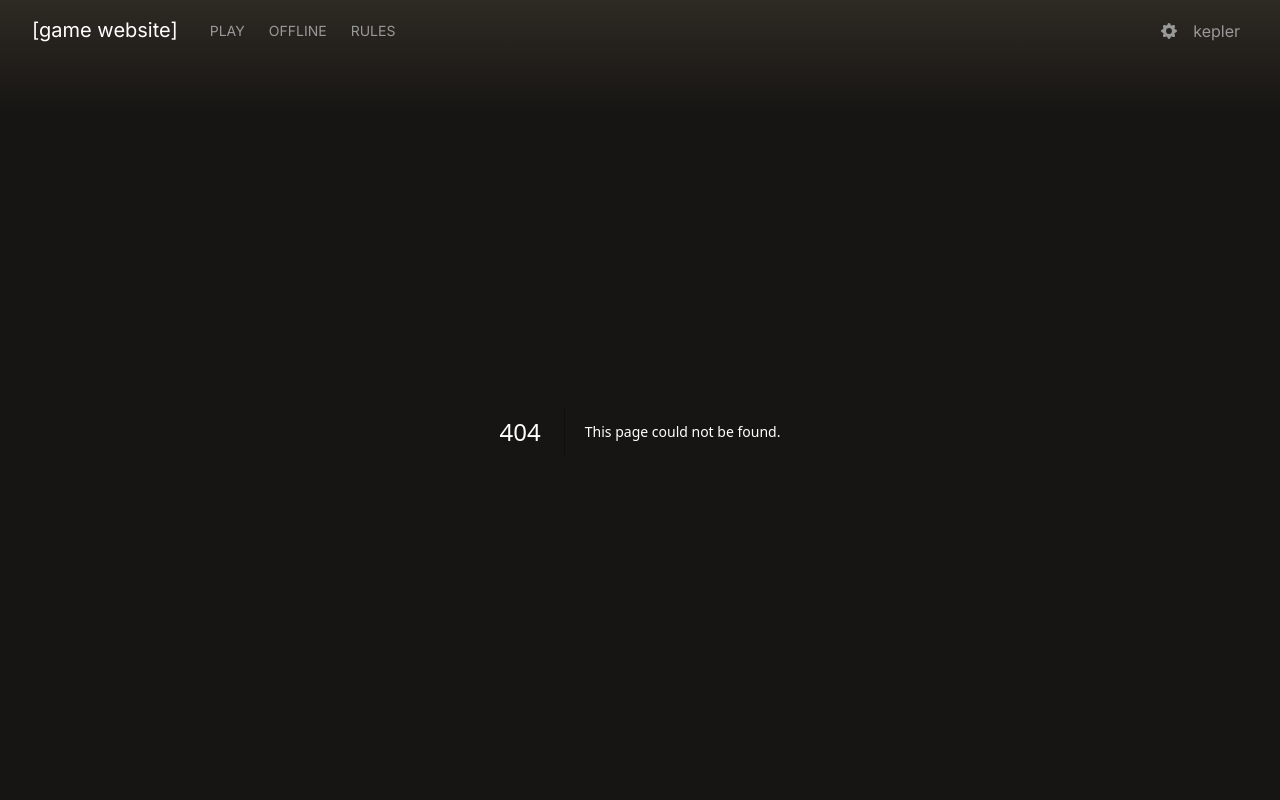
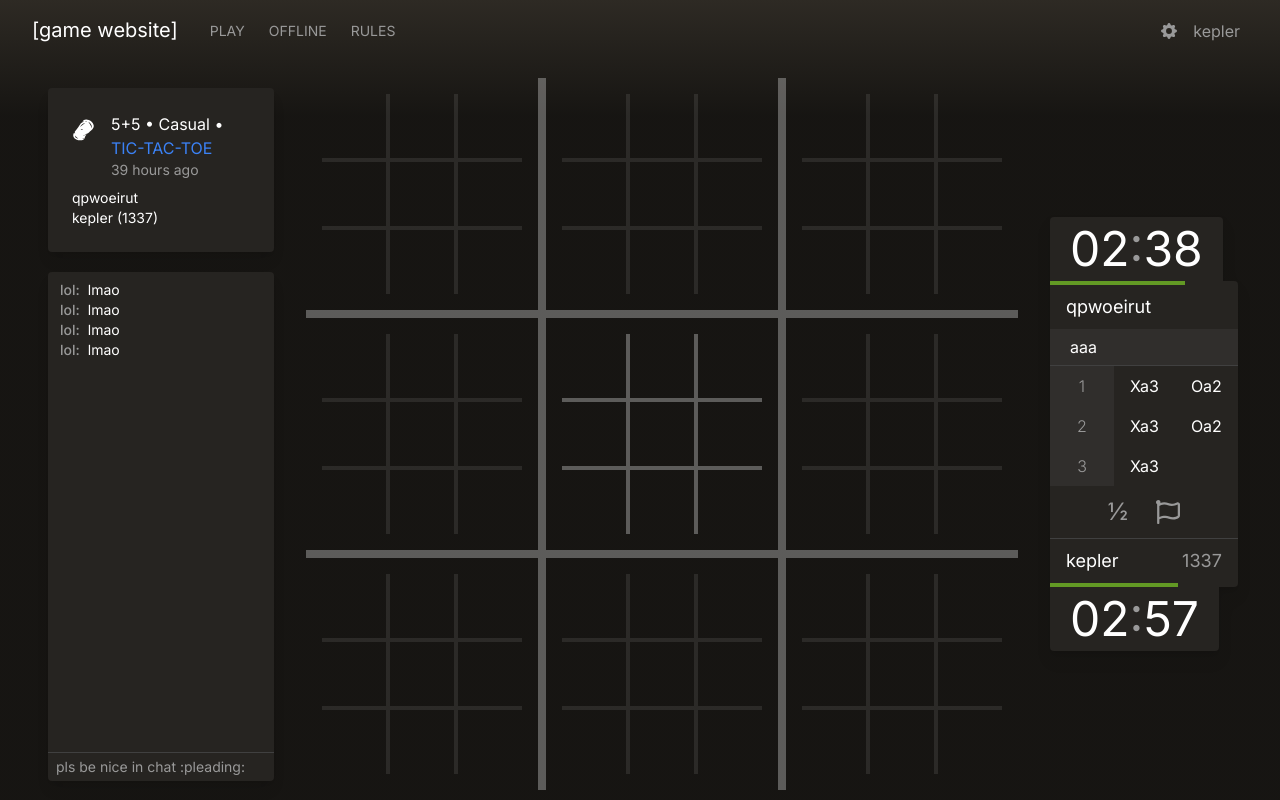
Before and after one commit to SVWEFSBRWHWBCOTSEID/SVWEFSBRWHWBCOTSEID.github.io, a Next.js app: page /uttt/1 in a window 1280 px wide. Before the commit this address had no page. Built offline with nearby package versions, Linux system fonts and the light colour scheme.

Commit message:
Tweak spacing, add UTTT concept page

```diff
--- a/app/ttt/[id]/page.tsx
+++ b/app/ttt/[id]/page.tsx
@@ -6,8 +6,8 @@ import Head from 'next/head';
 // Components
 import TicTacToeBoard, {defaultTTTBoard, BoardStatus, TTTBoard, TTTSymbol} from '../../../components/TicTacToeBoard';
 import Chat from '../../../components/Chat';
+import GameHeader from '../../../components/GameHeader';
 import GameStateIndicator from '../../../components/GameStateIndicator';
-import GameHeader from '../../../components/GameHeader';
 
 
 export default function TicTacToe() {
@@ -25,7 +25,7 @@ export default function TicTacToe() {
     }
 
     return (
-        <main className="flex gap-20 items-center justify-between px-12 pt-4">
+        <main className="flex gap-8 items-center justify-between px-12 pt-4">
             <Head>
                 <title>Tic-Tac-Toe</title>
                 <meta name="description" content="Offline Tic-Tac-Toe for single-device games." />
--- /dev/null
+++ b/app/uttt/[id]/page.tsx
@@ -0,0 +1,88 @@
+'use client' // TODO
+
+import {useState} from 'react';
+import Head from 'next/head';
+
+// Components
+import UltimateTicTacToeBoard, {
+    ANY_BOARD,
+    defaultUTTTBoard,
+    defaultUTTTBoardStatuses,
+    UTTTBoard,
+    UTTTBoardStatuses
+} from '../../../components/UltimateTicTacToeBoard';
+import TicTacToeScoreIndicator, {TTTScores} from '../../../components/TicTacToeScoreIndicator';
+
+// Utilities
+import {BoardStatus, checkBoardStatus, TTTBoard, TTTSymbol} from '../../../components/TicTacToeBoard';
+import Chat from '../../../components/Chat';
+import GameHeader from '../../../components/GameHeader';
+import GameStateIndicator from '../../../components/GameStateIndicator';
+
+
+export default function UltimateTicTacToe() {
+    const [gameState, setGameState] = useState(defaultUTTTBoard);
+    const [gameStatus, setGameStatus] = useState(BoardStatus.PLAYING);
+    const [gameStatuses, setGameStatuses] = useState(defaultUTTTBoardStatuses);
+    const [activeBoard, setActiveBoard] = useState(4);
+
+    const [playerSymbol, setPlayerSymbol] = useState<TTTSymbol>('✕');
+
+    // Makes a move by checking the given square in the given board,
+    // alternating the player's symbol and setting the new active square after each move.
+    function setSquare(board: number, square: number, symbol: TTTSymbol) {
+        const newGameState: UTTTBoard = [...gameState];
+        const newBoard: TTTBoard = [...newGameState[board]];
+        newBoard[square] = symbol;
+        newGameState[board] = newBoard;
+
+        setGameState(newGameState);
+        setPlayerSymbol(playerSymbol === '✕' ? '◯' : '✕');
+        setActiveBoard(gameStatuses[square] !== BoardStatus.PLAYING ? ANY_BOARD : square);
+    }
+
+    // Handles a board status change by updating the statuses array.
+    function handleBoardStatusChange(board: number, status: BoardStatus) {
+        const newGameStatuses: UTTTBoardStatuses = [...gameStatuses];
+        newGameStatuses[board] = status;
+        setGameStatuses(newGameStatuses);
+
+        // TODO: should we store board statuses as an array of symbols so that it's easier for
+        // board checking and symbol displaying? Is there anywhere where having a `BoardStatus`
+        // for each cell is *required*?
+        setGameStatus(
+            checkBoardStatus(newGameStatuses.map(status => (
+                status === BoardStatus.X_VICTORY ? '✕'
+                    : status === BoardStatus.O_VICTORY ? '◯'
+                    : ''
+            )) as TTTBoard)
+        )
+    }
+
+    return (
+        <main className="flex gap-8 items-center justify-between px-12 pt-4">
+            <Head>
+                <title>Ultimate Tic-Tac-Toe</title>
+                <meta name="description" content="Offline Ultimate Tic-Tac-Toe for single-device games." />
+                <link rel="icon" href="/favicon.ico" />
+            </Head>
+
+            <div className="flex flex-col gap-5 w-[21rem]">
+                <GameHeader />
+                <Chat />
+            </div>
+
+            <UltimateTicTacToeBoard
+                gameState={gameState}
+                gameStatuses={gameStatuses}
+                playerSymbol={playerSymbol}
+                activeBoard={activeBoard}
+                setSquare={setSquare}
+                setBoardStatus={handleBoardStatusChange}
+                disabled={gameStatus !== BoardStatus.PLAYING}
+            />
+
+            <GameStateIndicator />
+        </main>
+    )
+}
```
